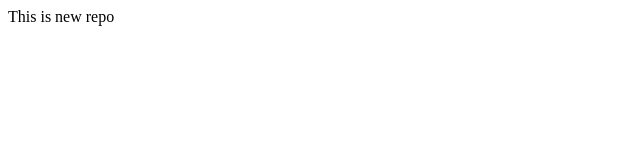
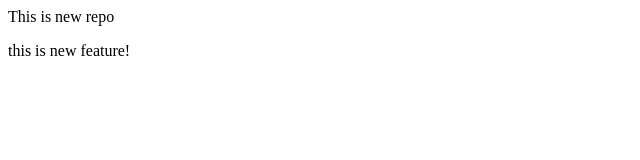
Before and after one commit to manogna2605/localrepo, a plain HTML site: page index.html in a window 1280 px wide. Shown: the whole page, without its empty margins (0-640 px from the left). Drawn offline with Linux system fonts and the light colour scheme.

Commit message:
new feature

```diff
--- a/index.html
+++ b/index.html
@@ -1 +1,2 @@
 <p>This is new repo</p>
+<p>this is new feature!</p>
```
